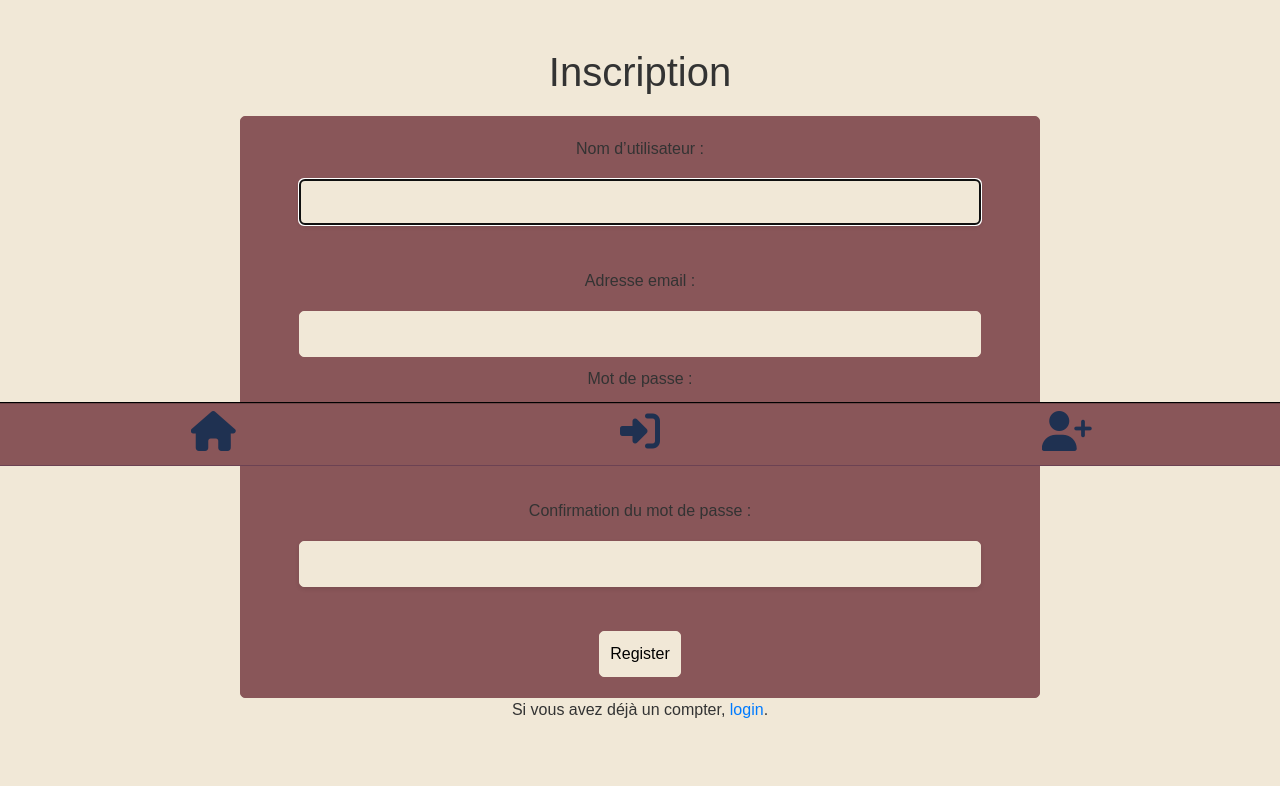
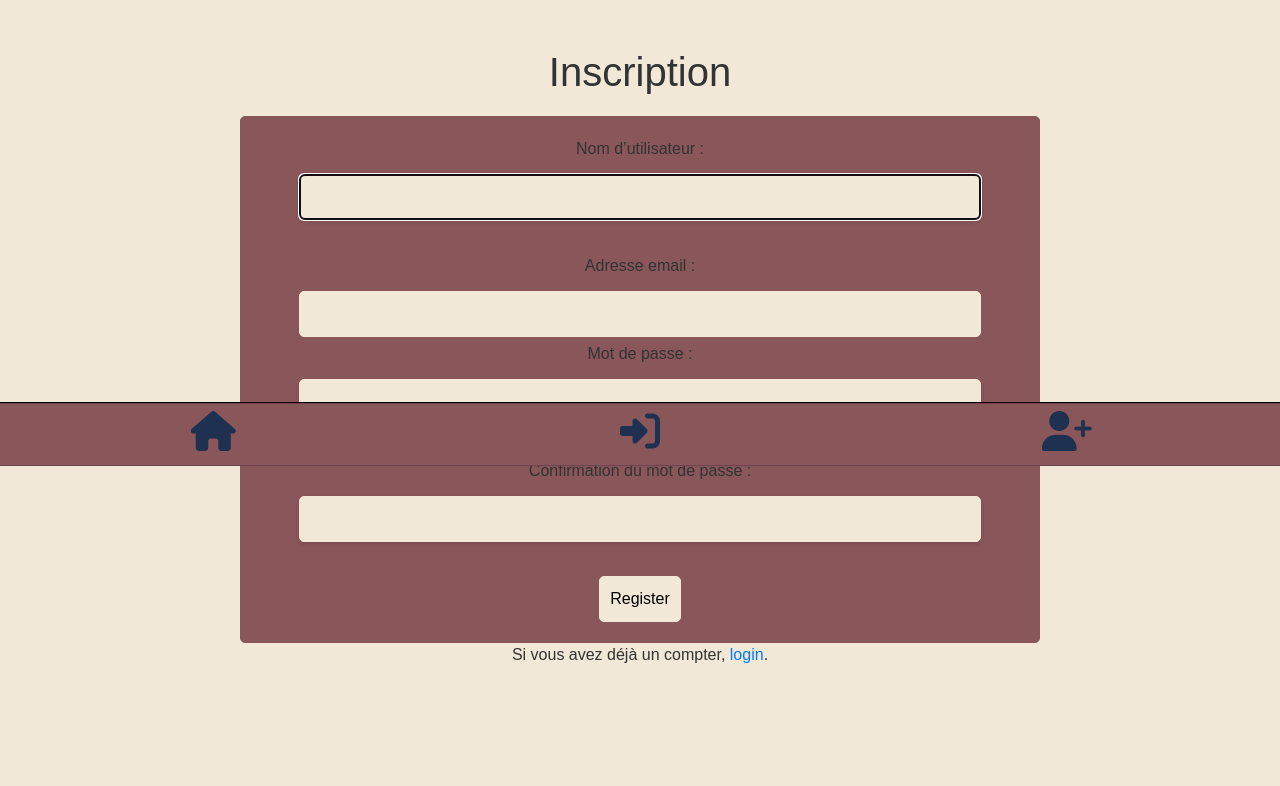
Before and after one commit to Meal-Craft/Meal-Craft.github.io, a Django app: page /register/ in a window 1280 px wide. Shown: the part 334-1120 px from the top of the page. After the commit the page ends 997 px from the top, so only its background shows below. Run offline with Django 4.2, Linux system fonts and the light colour scheme; some libraries are stand-ins or nearby versions.

Commit message:
Update register.css
gap reduit

```diff
--- a/src/MealCraft/static/css/register.css
+++ b/src/MealCraft/static/css/register.css
@@ -7,7 +7,7 @@
 #registerform form {
     display: flex;
     flex-direction: column;
-    gap: 10px;
+    gap: 5px;
     width: 100%;
     max-width: 800px;
     margin: 0 auto;
```
